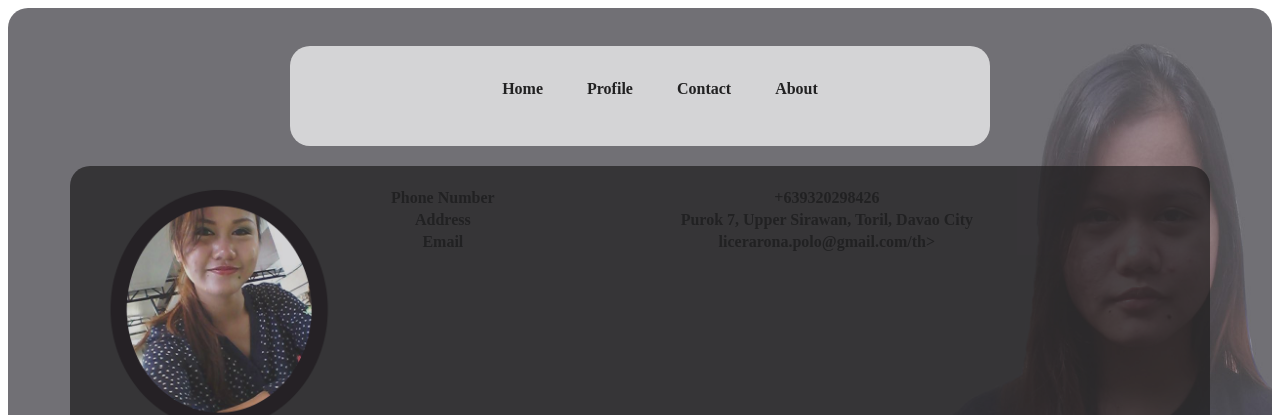
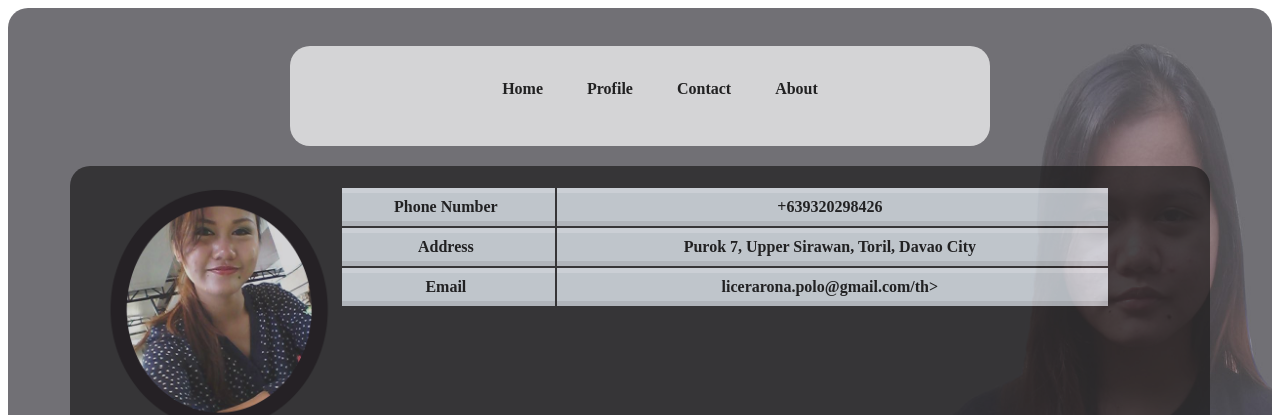
Before and after one commit to ronalicera/LICERA_Rona_PersonalWebsite, a plain HTML site: page contact.html in a window 1280 px wide. Shown: the top 415 px of the page. Drawn offline with Linux system fonts and the light colour scheme.

Commit message:
Adding style on td and th

```diff
--- a/style.css
+++ b/style.css
@@ -132,3 +132,15 @@ p{
     font-family: serif;
     font-size: 120%;
 }
+th, td {
+     padding: 5px 10px 5px 5px;
+     border-spacing: 50px;
+     font-size: 100%;
+     margin: 50px;
+}
+th, td {
+    text-align:center;
+    background-color: #e0e9f0;
+    border-top: 5px solid #f1f8fe;
+    border-bottom: 5px solid #cbd2d8;
+}
```
